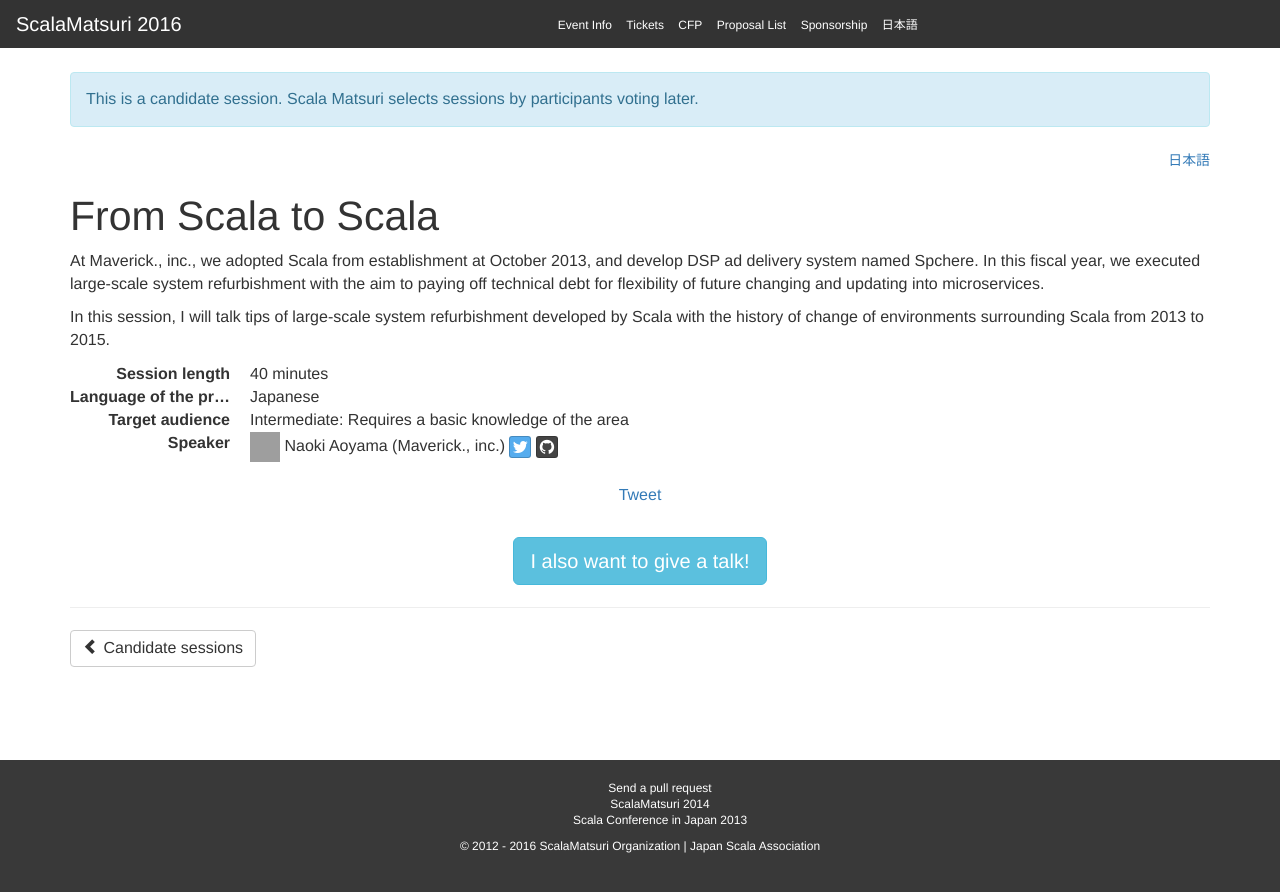
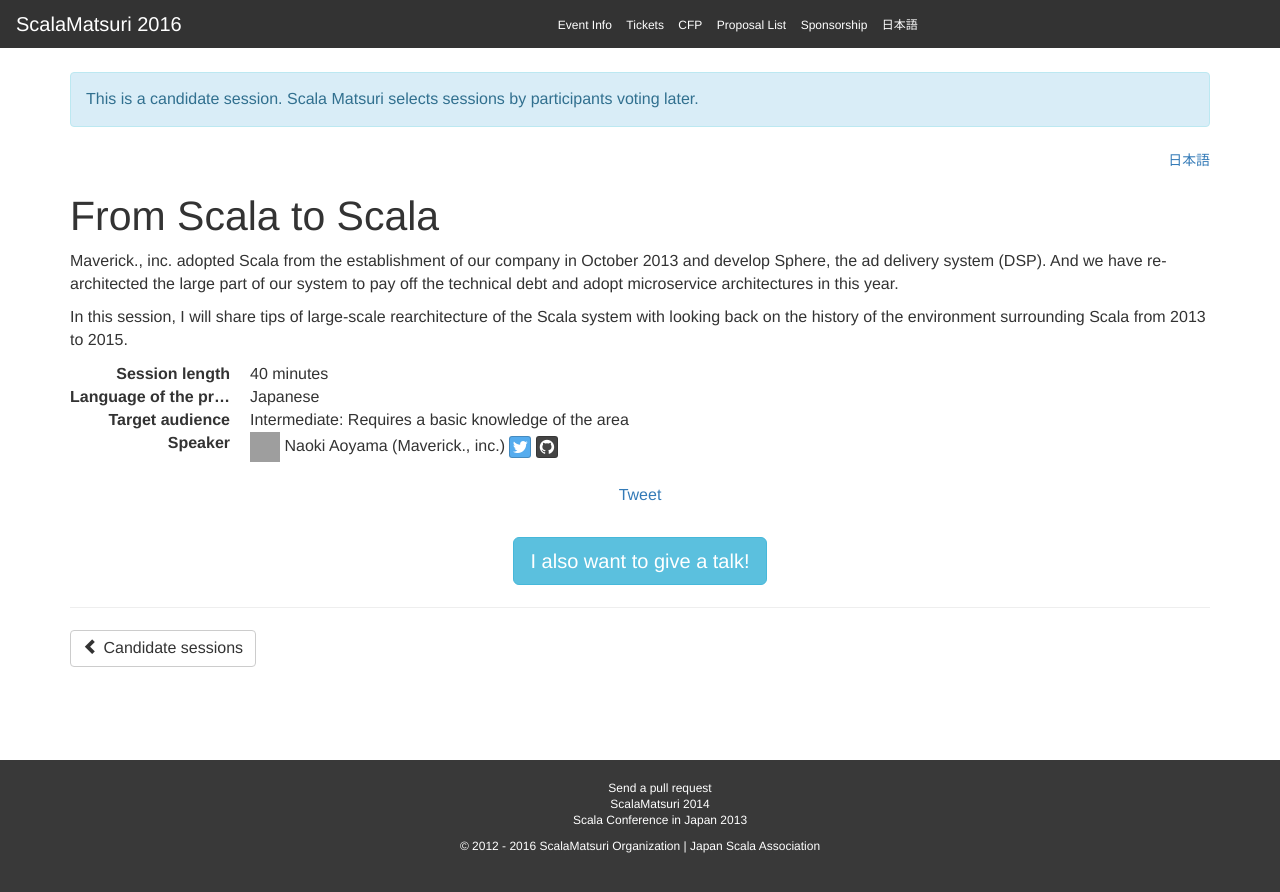
Before and after one commit to scalajp/2016.scalamatsuri.org, a Jekyll site: the page built from _candidates_en/NaokiAoyama_2.html, in a window 1280 px wide. Shown: the top 892 px of the page. Built offline with Jekyll 4.4.1, drawn with Linux system fonts in a browser that asks for light colours; nearby versions of some CDN libraries; comment, search, counter and statistics services are not loaded; grey boxes are pictures that could not be loaded.

Commit message:
Applied review comment.

```diff
--- a/_candidates_en/NaokiAoyama_2.html
+++ b/_candidates_en/NaokiAoyama_2.html
@@ -10,8 +10,8 @@ icon: https://pbs.twimg.com/profile_images/556312366862708736/jmQUaeoW.jpeg
 organization: "Maverick., inc."
 ---
 <p>
-At Maverick., inc., we adopted Scala from establishment at October 2013, and develop DSP ad delivery system named Spchere. In this fiscal year, we executed large-scale system refurbishment with the aim to paying off technical debt for flexibility of future changing and updating into microservices.
+Maverick., inc. adopted Scala from the establishment of our company in October 2013 and develop Sphere, the ad delivery system (DSP). And we have re-architected the large part of our system to pay off the technical debt and adopt microservice architectures in this year.
 </p>
 <p>
-In this session, I will talk tips of large-scale system refurbishment developed by Scala with the history of change of environments surrounding Scala from 2013 to 2015.
+In this session, I will share tips of large-scale rearchitecture of the Scala system with looking back on the history of the environment surrounding Scala from 2013 to 2015.
 </p>
```
